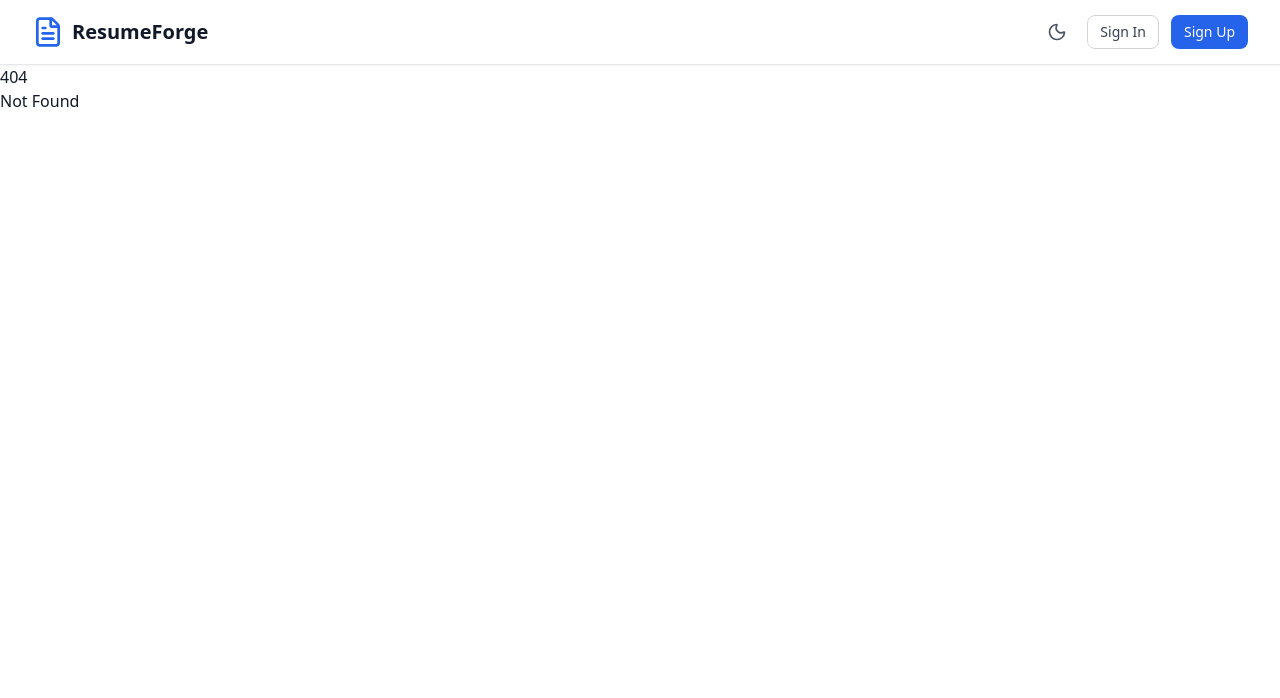
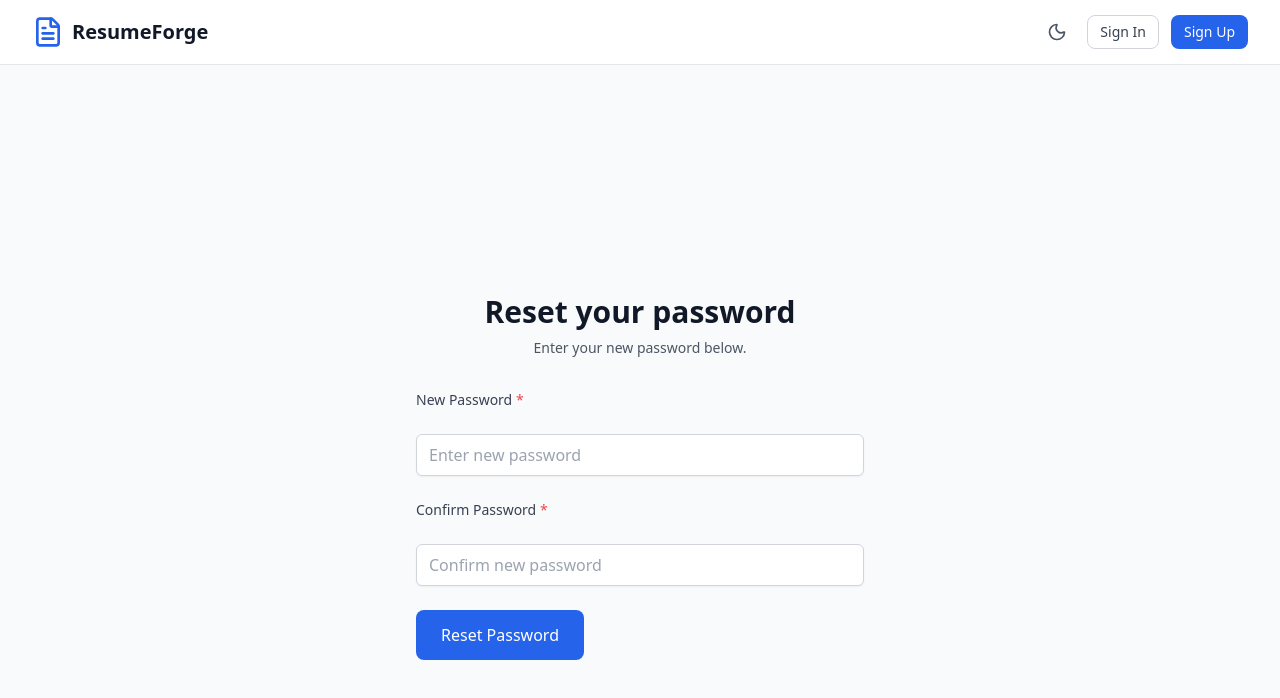
Before and after one commit to hashiranhar/ResumeForge, a SvelteKit app in the folder frontend/: page /auth/reset-password in a window 1280 px wide. Before the commit this address had no page. Shown: the top 698 px of the page. Built offline with nearby package versions, Linux system fonts and the light colour scheme.

Commit message:
Forgot and Reset Password
Setup smtp server and then replace with the actual server details

```diff
--- /dev/null
+++ b/frontend/src/routes/auth/forgot-password/+page.svelte
@@ -0,0 +1,61 @@
+<script>
+    import { onMount } from 'svelte';
+    import { addToast } from '$lib/stores/toast.js';
+    import Button from '$lib/components/common/Button.svelte';
+    import Input from '$lib/components/common/Input.svelte';
+
+    let email = '';
+    let loading = false;
+    let success = false;
+
+    async function handleSubmit() {
+        loading = true;
+        try {
+            const res = await fetch('/api/auth/forgot-password', {
+                method: 'POST',
+                headers: { 'Content-Type': 'application/json' },
+                body: JSON.stringify({ email })
+            });
+            if (res.ok) {
+                success = true;
+            } else {
+                addToast('Failed to send reset email', 'error');
+            }
+        } catch {
+            addToast('Failed to send reset email', 'error');
+        }
+        loading = false;
+    }
+</script>
+
+<div class="min-h-screen flex items-center justify-center bg-gray-50 dark:bg-black py-12 px-4 sm:px-6 lg:px-8">
+    <div class="max-w-md w-full space-y-8">
+        <div class="text-center">
+            <h2 class="mt-6 text-3xl font-bold text-gray-900 dark:text-white">
+                Forgot your password?
+            </h2>
+            <p class="mt-2 text-sm text-gray-600 dark:text-gray-300">
+                Enter your email and we'll send you a reset link.
+            </p>
+        </div>
+        {#if success}
+            <div class="text-green-600 dark:text-green-400 text-center">
+                If your email is registered, a reset link has been sent.
+            </div>
+        {:else}
+            <form class="mt-8 space-y-6" on:submit|preventDefault={handleSubmit}>
+                <Input
+                    id="email"
+                    type="email"
+                    label="Email address"
+                    placeholder="Enter your email"
+                    bind:value={email}
+                    required
+                />
+                <Button type="submit" size="lg" variant="primary" {loading} disabled={loading}>
+                    Send Reset Link
+                </Button>
+            </form>
+        {/if}
+    </div>
+</div>
--- /dev/null
+++ b/frontend/src/routes/auth/reset-password/+page.svelte
@@ -0,0 +1,96 @@
+<script>
+    import { page } from '$app/stores';
+    import { goto } from '$app/navigation';
+    import { addToast } from '$lib/stores/toast.js';
+    import Button from '$lib/components/common/Button.svelte';
+    import Input from '$lib/components/common/Input.svelte';
+
+    let password = '';
+    let confirmPassword = '';
+    let loading = false;
+    let success = false;
+    let error = '';
+    let token = '';
+
+    $: token = $page.url.searchParams.get('token') || '';
+
+    async function handleSubmit() {
+        error = '';
+        if (!password || !confirmPassword) {
+            error = 'Please fill in all fields.';
+            return;
+        }
+        if (password !== confirmPassword) {
+            error = 'Passwords do not match.';
+            return;
+        }
+        if (password.length < 8) {
+            error = 'Password must be at least 8 characters.';
+            return;
+        }
+        loading = true;
+        try {
+            const res = await fetch('/api/auth/reset-password', {
+                method: 'POST',
+                headers: { 'Content-Type': 'application/json' },
+                body: JSON.stringify({ token, new_password: password })
+            });
+            if (res.ok) {
+                success = true;
+                addToast('Password reset successful! You can now sign in.', 'success');
+                setTimeout(() => goto('/auth/login'), 2000);
+            } else {
+                const data = await res.json();
+                error = data.detail || 'Failed to reset password.';
+            }
+        } catch {
+            error = 'Failed to reset password.';
+        }
+        loading = false;
+    }
+</script>
+
+<div class="min-h-screen flex items-center justify-center bg-gray-50 dark:bg-black py-12 px-4 sm:px-6 lg:px-8">
+    <div class="max-w-md w-full space-y-8">
+        <div class="text-center">
+            <h2 class="mt-6 text-3xl font-bold text-gray-900 dark:text-white">
+                Reset your password
+            </h2>
+            <p class="mt-2 text-sm text-gray-600 dark:text-gray-300">
+                Enter your new password below.
+            </p>
+        </div>
+        {#if success}
+            <div class="text-green-600 dark:text-green-400 text-center">
+                Password reset! Redirecting to sign in...
+            </div>
+        {:else}
+            <form class="mt-8 space-y-6" on:submit|preventDefault={handleSubmit}>
+                {#if error}
+                    <div class="bg-red-50 dark:bg-red-900 border border-red-200 dark:border-red-700 rounded-lg p-4">
+                        <p class="text-sm text-red-600 dark:text-red-300">{error}</p>
+                    </div>
+                {/if}
+                <Input
+                    id="password"
+                    type="password"
+                    label="New Password"
+                    placeholder="Enter new password"
+                    bind:value={password}
+                    required
+                />
+                <Input
+                    id="confirmPassword"
+                    type="password"
+                    label="Confirm Password"
+                    placeholder="Confirm new password"
+                    bind:value={confirmPassword}
+                    required
+                />
+                <Button type="submit" size="lg" variant="primary" {loading} disabled={loading}>
+                    Reset Password
+                </Button>
+            </form>
+        {/if}
+    </div>
+</div>
```
Also changed, not shown: 1 other file (tests, documents, lock files or other folders).
